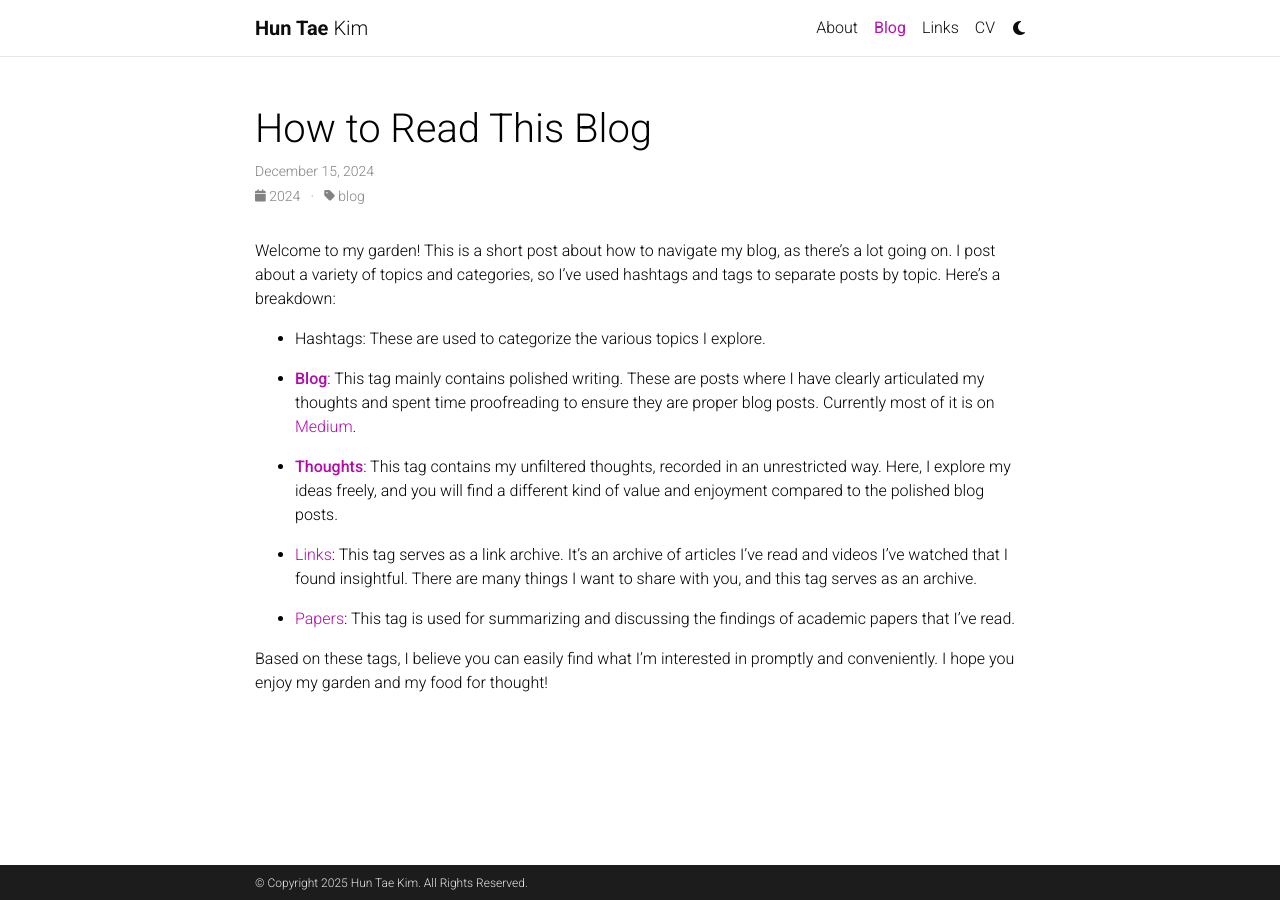
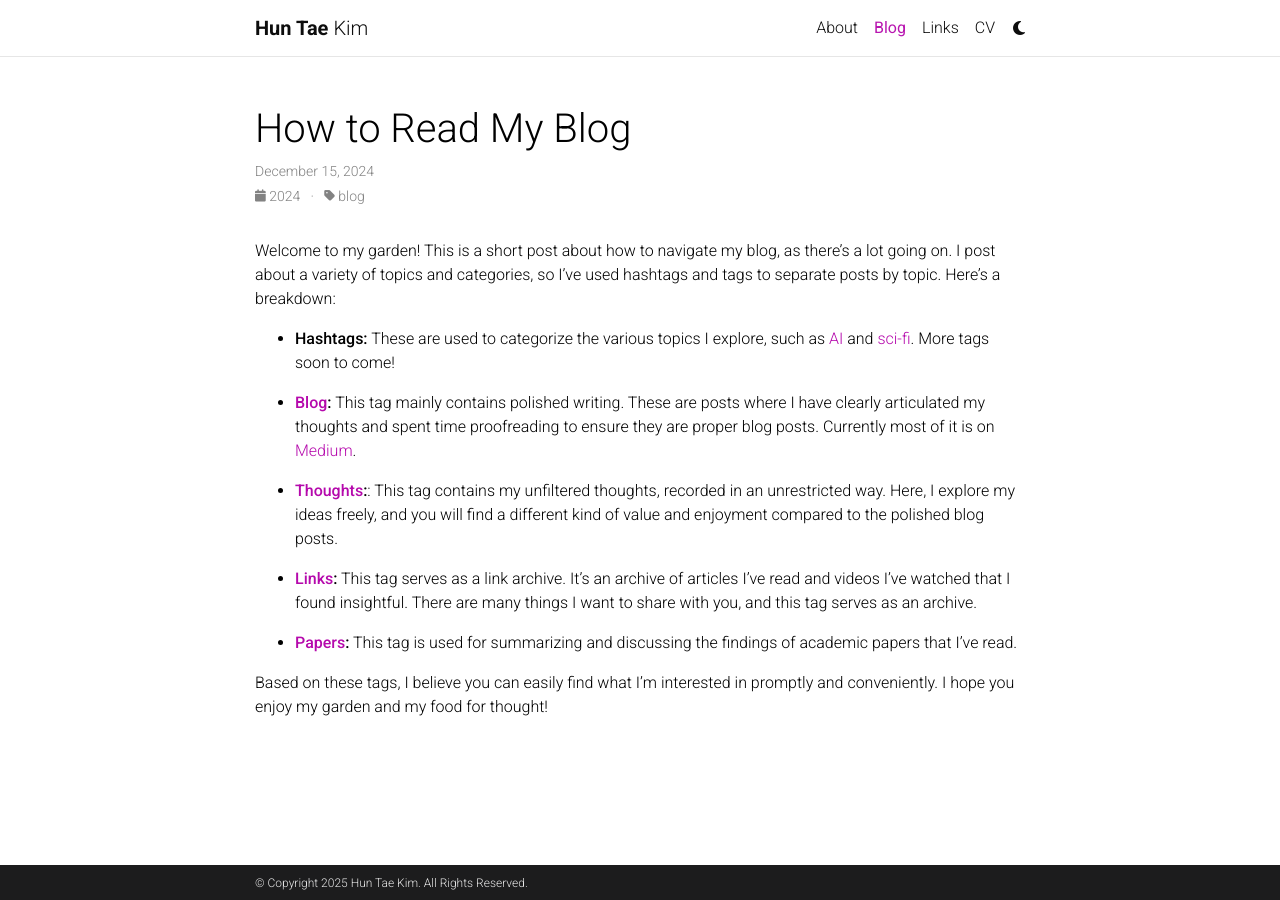
Before and after one commit to ht0324/ht0324.github.io, a Jekyll site: the page built from _posts/2024-12-15-readme.md, in a window 1280 px wide. Built offline with Jekyll 4.4.1, drawn with Linux system fonts in a browser that asks for light colours; comment, search, counter and statistics services are not loaded; a style sheet for code colours, icons or effects is not loaded.

Commit message:
update blog post titles and descriptions for clarity; add tags to link archive

```diff
--- a/_posts/2024-12-15-readme.md
+++ b/_posts/2024-12-15-readme.md
@@ -1,6 +1,6 @@
 ---
 layout: post
-title: How to Read This Blog
+title: How to Read My Blog
 date: 2024-12-15 16:40:16
 description: A short guide on how to navigate my blog
 categories: blog
@@ -9,14 +9,14 @@
 
 Welcome to my garden! This is a short post about how to navigate my blog, as there's a lot going on. I post about a variety of topics and categories, so I've used hashtags and tags to separate posts by topic. Here's a breakdown:
 
-*   Hashtags: These are used to categorize the various topics I explore.
+*   **Hashtags:** These are used to categorize the various topics I explore, such as [AI](https://ht0324.github.io/blog/tag/ai) and [sci-fi](https://ht0324.github.io/blog/tag/sci-fi). More tags soon to come!
 
-*   **[Blog](https://medium.com/@FdForThought)**: This tag mainly contains polished writing. These are posts where I have clearly articulated my thoughts and spent time proofreading to ensure they are proper blog posts. Currently most of it is on [Medium](https://medium.com/@FdForThought).
+*   **[Blog](https://medium.com/@FdForThought):** This tag mainly contains polished writing. These are posts where I have clearly articulated my thoughts and spent time proofreading to ensure they are proper blog posts. Currently most of it is on [Medium](https://medium.com/@FdForThought).
 
-*   **[Thoughts](https://ht0324.github.io/blog/category/thoughts)**: This tag contains my unfiltered thoughts, recorded in an unrestricted way. Here, I explore my ideas freely, and you will find a different kind of value and enjoyment compared to the polished blog posts.
+*   **[Thoughts](https://ht0324.github.io/blog/category/thoughts):**: This tag contains my unfiltered thoughts, recorded in an unrestricted way. Here, I explore my ideas freely, and you will find a different kind of value and enjoyment compared to the polished blog posts.
 
-*   [Links](https://ht0324.github.io/blog/category/links): This tag serves as a link archive. It's an archive of articles I've read and videos I've watched that I found insightful. There are many things I want to share with you, and this tag serves as an archive.
+*   **[Links](https://ht0324.github.io/blog/category/link):** This tag serves as a link archive. It's an archive of articles I've read and videos I've watched that I found insightful. There are many things I want to share with you, and this tag serves as an archive.
 
-*   [Papers](https://ht0324.github.io/blog/category/papers): This tag is used for summarizing and discussing the findings of academic papers that I've read.
+*   **[Papers](https://ht0324.github.io/blog/category/papers):** This tag is used for summarizing and discussing the findings of academic papers that I've read.
 
 Based on these tags, I believe you can easily find what I'm interested in promptly and conveniently. I hope you enjoy my garden and my food for thought!
```
Also changed, not shown: _posts/2024-12-20-Link-Archive-2024.md (+1 -0 lines), _posts/2025-01-24-ai-girlfriend.md (+2 -2 lines).
